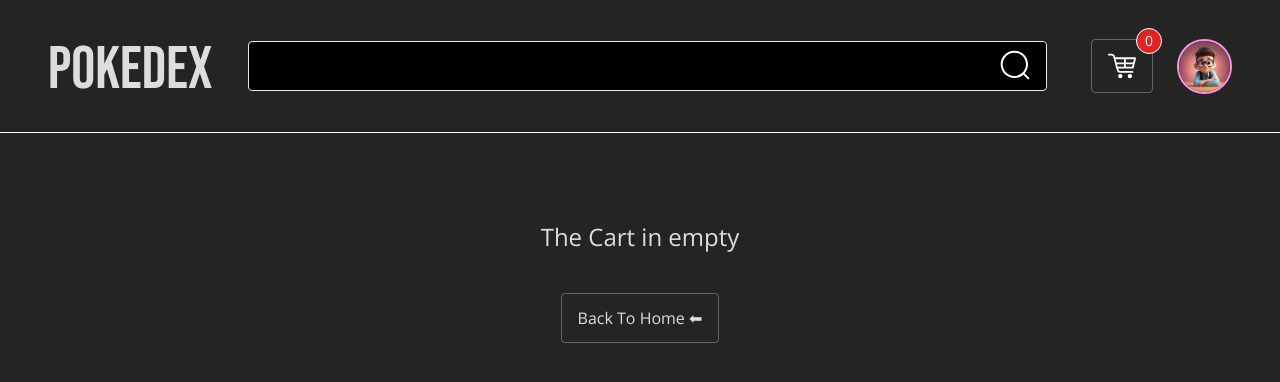
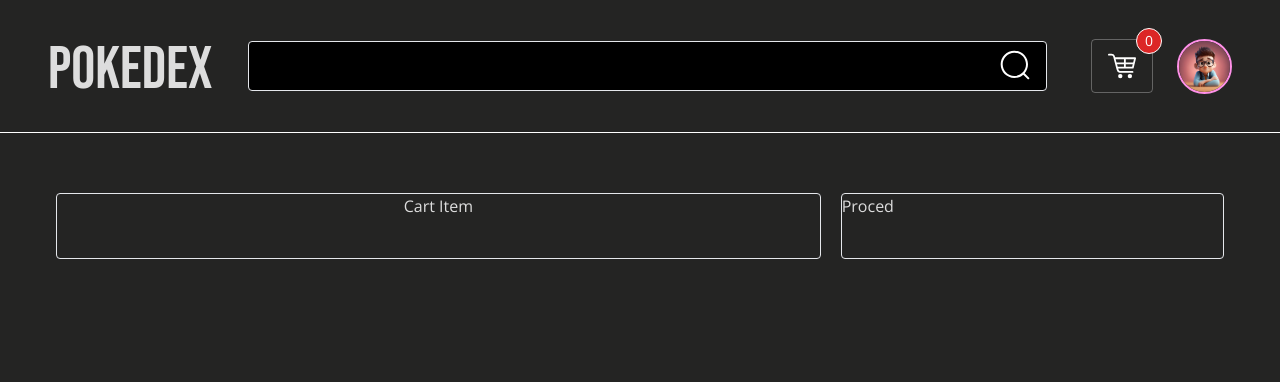
Before and after one commit to sudhanshuDongre24/PokedexStore, a React (Vite) app: page /cart in a window 1280 px wide. Shown: the top 382 px of the page. Built offline with nearby package versions, Linux system fonts and the light colour scheme.

Commit message:
cart function mockup

```diff
--- a/src/App.css
+++ b/src/App.css
@@ -240,7 +240,7 @@
 }
 
 .borderBottomLightGray {
-  border-bottom-color: #dddddd59;
+  border-bottom-color: rgba(221, 221, 221, 0.349);
 }
 
 .borderBottomDarkGray {
--- /dev/null
+++ b/src/components/CartCard/CartCard.jsx
@@ -0,0 +1,53 @@
+import React from "react";
+import ImageComponent from "../ImageComponent/ImageComponent";
+import { Container } from "../";
+
+function CartCard(cartItems) {
+  const cartItemList = Object.values(cartItems);
+  console.log(cartItemList);
+
+  function changeUp(id) {
+    let a = cartItemList.findIndex((item) => item.id == id);
+    cartItemList[a].hp = cartItemList[a].hp - 1;
+    updateCartListItem();
+  }
+
+  function changeDown(id) {
+    console.log(id);
+  }
+
+  function updateCartListItem() {
+    console.log(cartItemList);
+  }
+
+  return (
+    <section className="mt-5 textColorLightGray">
+      <Container>
+        <div className="flex gap-5 p-10">
+          <div className="flex-[2] border-[1px] border-solid border-rgba(221,221,221,0.35) rounded">
+            <h2 className="text-center mb-10">Cart Item</h2>
+            {cartItemList?.map((item) => (
+              <div key={item.name} className="flex gap-5">
+                <h3>{item.name}</h3>
+                <button className="border-2" onClick={() => changeUp(item.id)}>
+                  Up
+                </button>
+                <button
+                  className="border-2 ml-5"
+                  onClick={() => changeDown(item.id)}
+                >
+                  Down
+                </button>
+              </div>
+            ))}
+          </div>
+          <div className="flex-1 border-[1px] border-solid border-rgba(221,221,221,0.35) rounded">
+            Proced
+          </div>
+        </div>
+      </Container>
+    </section>
+  );
+}
+
+export default CartCard;
--- a/src/components/ImageComponent/ImageComponent.jsx
+++ b/src/components/ImageComponent/ImageComponent.jsx
@@ -2,9 +2,10 @@
 import { ImageLoader } from "image-loader-spinner";
 import useTheme from "../../hooks/useTheme";
 
-function ImageComponent({ className = "", altText, id, type }) {
+function ImageComponent({ className = "", altText = "", id, type }) {
   ImageLoader("/pngegg.png", 200);
   const bgColor = useTheme(type, "bgcolor");
+
   return (
     <>
       <img
--- a/src/components/index.js
+++ b/src/components/index.js
@@ -15,6 +15,7 @@
 import CommentSection from "./CommentSection/CommentSection";
 import ImageComponent from "./ImageComponent/ImageComponent";
 import InputFieldComponent from "./InputFieldComponent/InputFieldComponent";
+import CartCard from "./CartCard/CartCard";
 
 export {
   Header,
@@ -34,4 +35,5 @@
   CommentSection,
   ImageComponent,
   InputFieldComponent,
+  CartCard,
 };
--- a/src/pages/Cart.jsx
+++ b/src/pages/Cart.jsx
@@ -1,5 +1,5 @@
 import React from "react";
-import { Button, Container } from "../components";
+import { Button, CartCard, Container } from "../components";
 import { useSelector } from "react-redux";
 import { useNavigate } from "react-router-dom";
 
@@ -8,50 +8,20 @@
   const { data } = useSelector((state) => state.pokemonData);
   const { cartItem, length } = useSelector((state) => state.pokemonCart);
 
-  let list = Object.keys(cartItem);
-  const cartList = [];
+  const newData = JSON.parse(JSON.stringify(data));
+  const cartItemKey = Object.keys(cartItem);
 
-  list.forEach((index) => {
-    const pokemon = data.find((data) => data.id == index);
-    cartList.push(
-      <li className="mt-2" key={pokemon.name}>
-        {pokemon.name}
-      </li>
-    );
+  const cartItems = [];
+
+  cartItemKey.forEach((key) => {
+    const pokemonData = newData.find((pokemon) => pokemon.id == key);
+    cartItems.push(pokemonData);
   });
 
   return (
-    <section className="textColorLightGray">
-      {length !== 0 && (
-        <Container>
-          <h2 className="text-center mt-5 text-4xl">PokeMon Cart</h2>
-
-          <div className="flex item-center justify-center mt-10 gap-10 px-12 ">
-            <div className="border-[1px] border-solid rounded p-4 flex-[2] shrink bg-black">
-              <h3 className="text-center text-xl">Items in Cart</h3>
-
-              <ul>{cartList}</ul>
-            </div>
-            <div className="flex-[1] border-[1px] border-solid rounded p-4 h-[100px] bg-black">
-              <h3 className="text-center text-xl">Proceed to Buy</h3>
-            </div>
-          </div>
-        </Container>
-      )}
-      {length === 0 && (
-        <Container>
-          <div className="flex flex-col items-center justify-center gap-10 mt-12">
-            <h2 className="text-2xl mt-10 ">The Cart in empty</h2>
-            <Button
-              onClick={() => navigate("/")}
-              className="whiteShadow shadowAnimate"
-            >
-              Back to Home ⬅
-            </Button>
-          </div>
-        </Container>
-      )}
-    </section>
+    <div>
+      <CartCard {...cartItems} />
+    </div>
   );
 }
 
```
